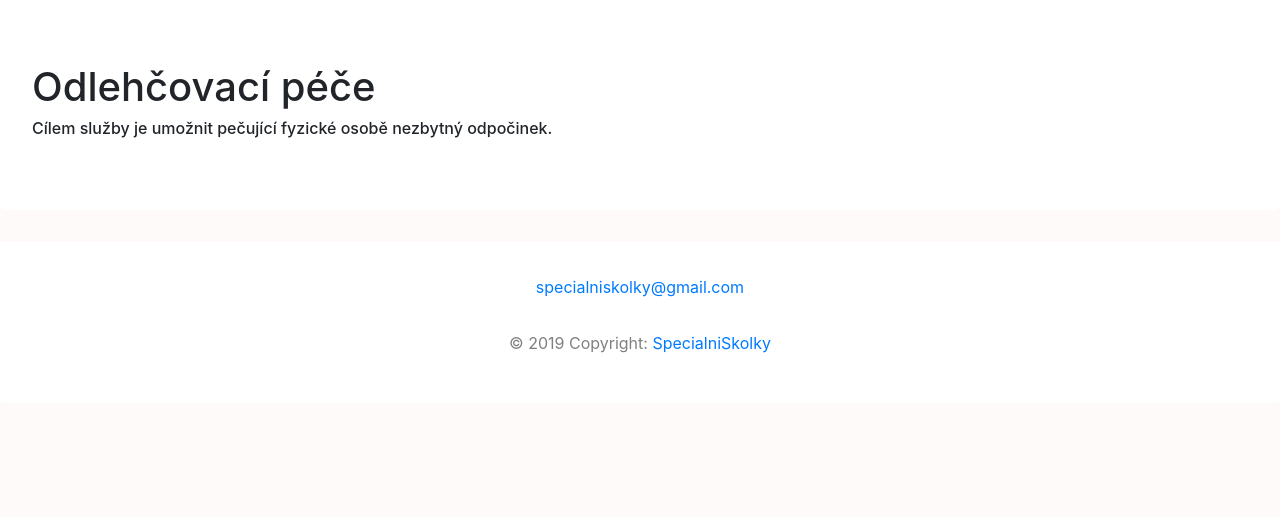
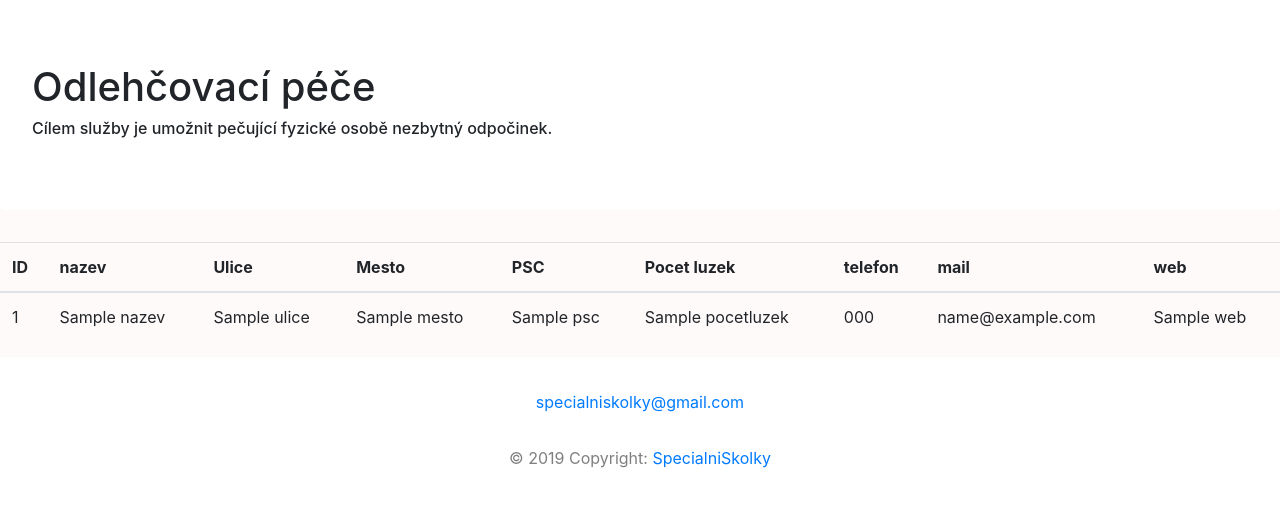
Before and after one commit to JanaMare/skolka_projekt, a Flask app: page /odlehcovaci_pece/ in a window 1280 px wide. Shown: the part 259-776 px from the top of the page. Run offline with Flask 2, Linux system fonts and the light colour scheme; a database or web service that is not in the repository returns one stand-in record (values such as "Sample title"); some libraries are stand-ins or nearby versions.

Commit message:
odlehcovaci pece zaciatok

```diff
--- a/app.py
+++ b/app.py
@@ -77,7 +77,8 @@ def skolky():
 
 @app.route('/odlehcovaci_pece/')
 def odlehcovaci_pece():
-    return render_template('odlehcovaci_pece.html')
+    tab_odlehcovaci = databaza.tab_odlehcovaci()
+    return render_template('odlehcovaci_pece.html', tab_odlehcovaci=tab_odlehcovaci)
 
 #skolky, vyhladavanie.. vyhladava podla name tag v html
 @app.route('/skolky/', methods=['POST'])
--- a/databaza.py
+++ b/databaza.py
@@ -150,3 +150,24 @@ def tab_ranna_pece():
     finally:
         if conn is not None:
             conn.close()
+
+def tab_odlehcovaci():
+    sql = """
+    SELECT
+    *
+    from public.odlehcovacipece1;
+    """
+
+    conn = get_db()
+
+    try:
+        cur = conn.cursor(cursor_factory = psycopg2.extras.RealDictCursor)
+        cur.execute(sql)
+        odlehcovaci = cur.fetchall()
+        return odlehcovaci
+    except Exception as err:
+        print(err)
+        print("Something is wrong in tab_odlehcovaci")
+    finally:
+        if conn is not None:
+            conn.close()
--- a/templates/odlehcovaci_pece.html
+++ b/templates/odlehcovaci_pece.html
@@ -6,6 +6,48 @@
         <h1 class="black">Odlehčovací péče</h1>
         <h6 class="black">Cílem služby je umožnit pečující fyzické osobě nezbytný odpočinek.</h6>
       </div>
+      <form method="GET">
+        <table class="table table-hover">
+            <thead>
+                <tr>
+                    <th scope="col">ID</th>
+                    <th scope="col">nazev</th>
+                    <th scope="col">Ulice</th>
+                    <th scope="col">Mesto</th>
+                    <th scope="col">PSC</th>
+                    <th scope="col">Pocet luzek</th>
+                    <th scope="col">telefon</th>
+                    <th scope="col">mail</th>
+                    <th scope="col">web</th>
+                </tr>
+            </thead>
+            <tbody>
+                {% for x in tab_odlehcovaci %}
+                <tr>
+                        <td>{{ x.id }}</td>
+                        <td>{{ x.nazev }}</td>
+                        <td>{{ x.ulice }}</td>
+                        <td>{{ x.mesto}}</td>
+                        <td>{{ x.psc }}</td>
+                        <td>{{ x.pocetluzek}}</td>
+                        <td>{{ x.telefon}}</td>
+                        <td>{{ x.mail}}</td>
+                        <td>{{ x.web}}</td>
+
+
+                </tr>
+                {% endfor %}
+
+            </tbody>
+        </table>
+    </form>
+
+
+
+
+
+</body>
+
 
 
  {% endblock %}
```
